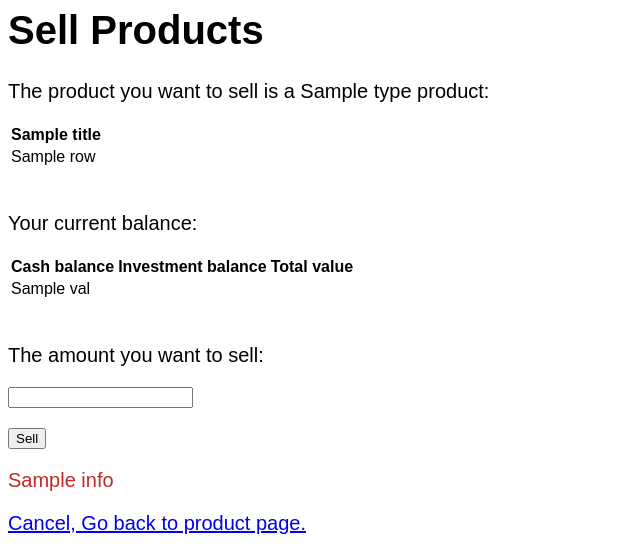
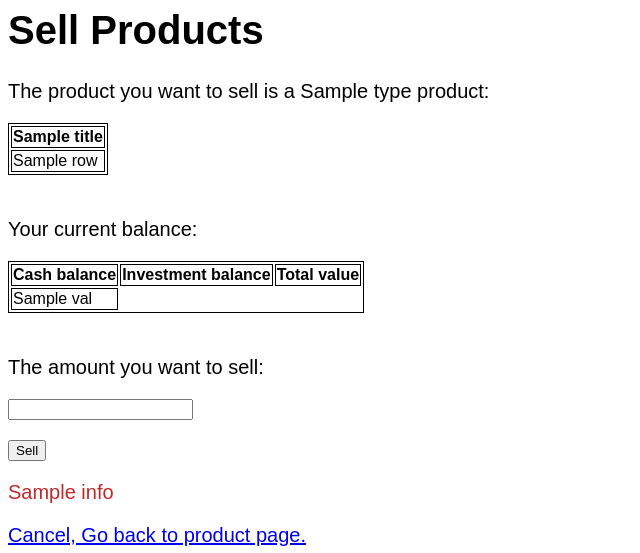
Before and after one commit to lukaswangbk/Introduction-To-Databases, a Flask app: template templates/sell.html in a window 1280 px wide. Shown: the top 553 px of the page, without its empty margins (0-640 px from the left). Run offline with Flask 2, Linux system fonts and the light colour scheme; the template is opened without the code that fills it: most values are stand-ins (such as "Sample title", 1, 10 or a date in 2020); parts of the project's set-up code (start-up, migrations or seed data) failed here and were passed over.

Commit message:
change css table

```diff
--- a/templates/sell.html
+++ b/templates/sell.html
@@ -3,6 +3,9 @@
     body{
       font-size: 15pt;
       font-family: arial;
+    }
+    table, th, td {
+      border: 1px solid black;
     }
   </style>
 
```
